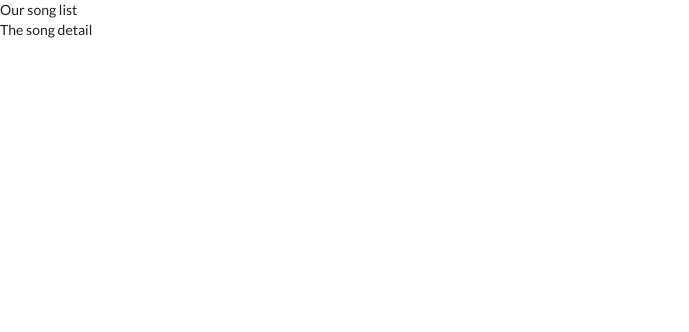
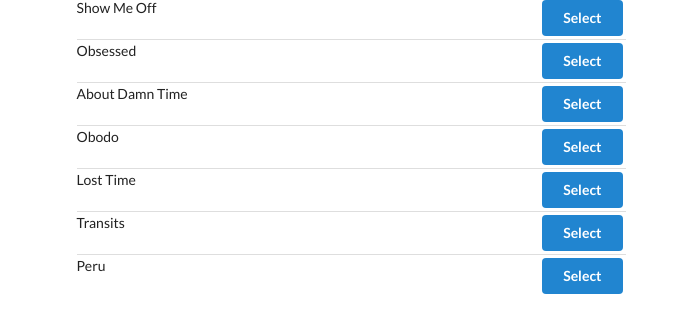
Before and after one commit to thatgirldorian/song-dtail, a React (Create React App) app: page / in a window 1280 px wide. Shown: the top 332 px of the page, without its empty margins (0-689 px from the left). Built offline with nearby package versions, Linux system fonts and the light colour scheme.

Commit message:
Added some song content

```diff
--- a/src/components/App.js
+++ b/src/components/App.js
@@ -1,14 +1,16 @@
 import React from 'react';
 import SongList from './SongList'
 import SongDetail from './SongDetail'
-import { selectSong } from '../actions'
 
 const App = () => {
 
   return (
-    <div>
-      <SongList />
-      <SongDetail />
+    <div className="ui container grid">
+      <div className="ui row">
+        <div className="column eight wide">
+          <SongList />
+        </div>
+      </div>
     </div>
   )
 }
--- a/src/components/SongList.js
+++ b/src/components/SongList.js
@@ -2,10 +2,25 @@
 import { connect } from 'react-redux'
 
 class SongList extends Component {
+    //create a helper method to return the list of songs
+    renderList() {
+        return this.props.songs.map((song) => {
+            return (
+                <div className="item" key={song.title}>
+                    <div className="right floated content">
+                        <button className="ui button primary">Select</button>
+                    </div>
+                    <div className="content">{song.title}</div>
+                </div>
+            )
+        })
+    }
+
+
     render() {
         console.log(this.props)
         return (
-            <div>Our song list</div>
+            <div className="ui divided list">{this.renderList()}</div>
         )
     }
 }
```
